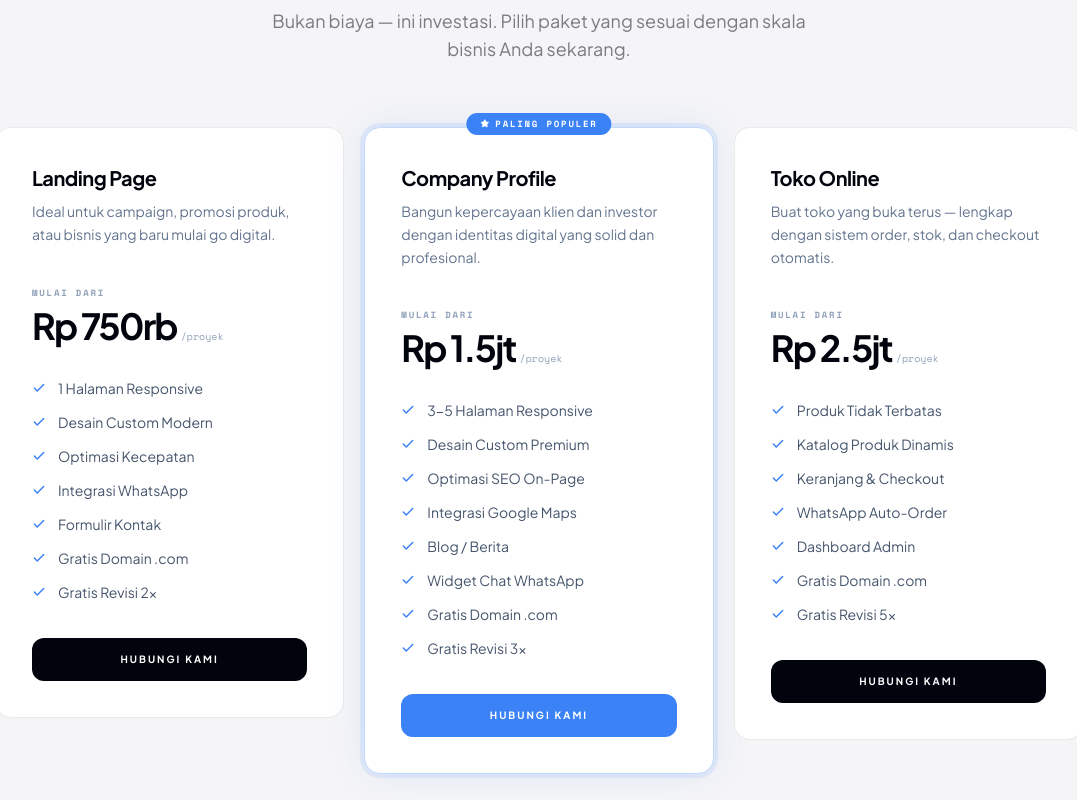
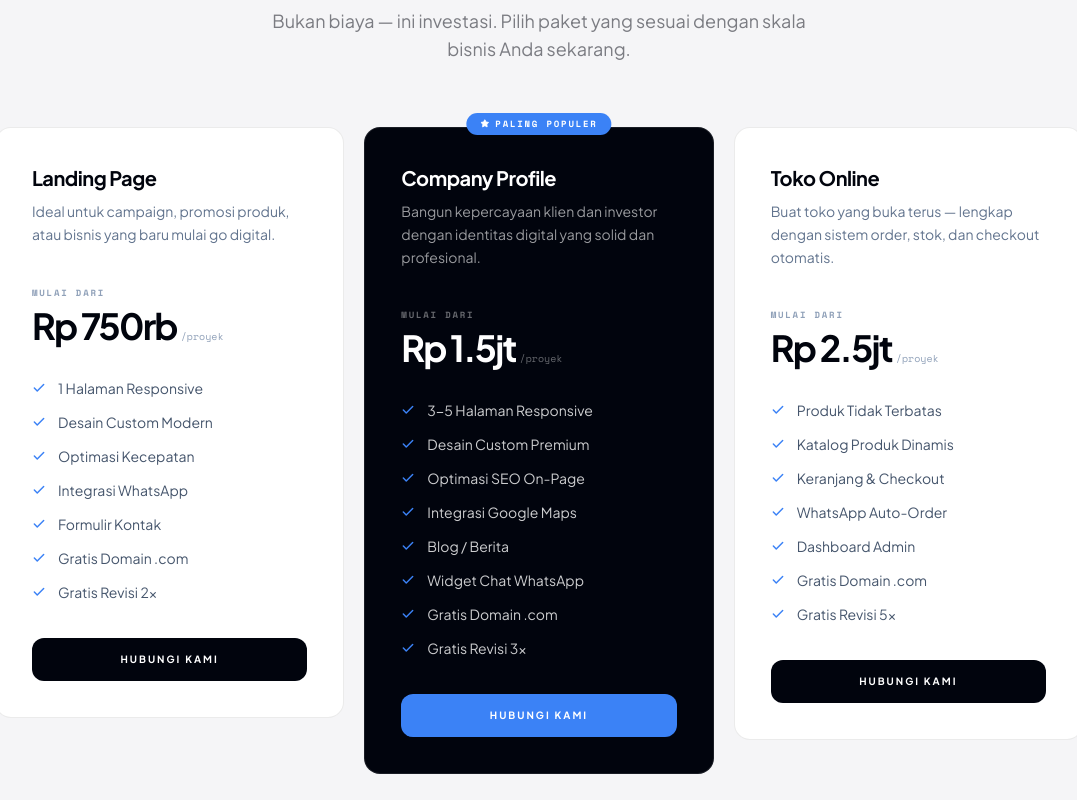
Before and after one commit to MDwihardikKPutra/scaleupgo, a Next.js app: page / in a window 1280 px wide. Shown: the part 3440-4240 px from the top of the page, without its empty margins (101-1178 px from the left). Built offline with nearby package versions, Linux system fonts and the light colour scheme.

Commit message:
style: fix cta translation key and update faq active state to dark theme

```diff
--- a/src/components/FAQ.tsx
+++ b/src/components/FAQ.tsx
@@ -56,7 +56,7 @@ export default function FAQ() {
                                 animate={isInView ? { opacity: 1, y: 0 } : {}}
                                 transition={{ duration: 0.5, ease: EASE, delay: 0.06 * i }}
                                 className={`rounded-xl border overflow-hidden transition-colors duration-300 ${isOpen
-                                    ? "border-accent-200 bg-accent-50/30"
+                                    ? "border-transparent bg-[#01040D]"
                                     : "border-black/[0.07] bg-white hover:border-black/[0.12]"
                                     }`}
                             >
@@ -64,10 +64,10 @@ export default function FAQ() {
                                     onClick={() => toggle(i)}
                                     className="w-full px-6 py-5 flex items-center justify-between text-left"
                                 >
-                                    <span className={`text-sm font-semibold transition-colors ${isOpen ? "text-accent-600" : "text-[#01040D]"}`}>
+                                    <span className={`text-sm font-semibold transition-colors ${isOpen ? "text-white" : "text-[#01040D]"}`}>
                                         {faq.question}
                                     </span>
-                                    <div className={`w-7 h-7 rounded-lg flex items-center justify-center transition-all duration-300 flex-shrink-0 ml-4 ${isOpen ? "bg-accent-500 text-white rotate-180" : "bg-black/[0.04] text-slate-400"
+                                    <div className={`w-7 h-7 rounded-lg flex items-center justify-center transition-all duration-300 flex-shrink-0 ml-4 ${isOpen ? "bg-white/10 text-white rotate-180" : "bg-black/[0.04] text-slate-400"
                                         }`}>
                                         <ChevronDown size={15} />
                                     </div>
@@ -82,7 +82,7 @@ export default function FAQ() {
                                             transition={{ duration: 0.4, ease: EASE }}
                                         >
                                             <div className="px-6 pb-5">
-                                                <p className="text-slate-500 text-sm leading-relaxed">{faq.answer}</p>
+                                                <p className={`text-sm leading-relaxed ${isOpen ? "text-white/60" : "text-slate-500"}`}>{faq.answer}</p>
                                             </div>
                                         </motion.div>
                                     )}
--- a/src/components/FinalCTA.tsx
+++ b/src/components/FinalCTA.tsx
@@ -60,7 +60,7 @@ export default function FinalCTA() {
                                     <span className="absolute top-0 -left-[100%] w-1/2 h-full block transform -skew-x-[20deg] bg-gradient-to-r from-transparent via-white/20 to-transparent animate-shine" />
                                     <span className="relative flex items-center gap-2">
                                         <MessageCircle size={18} />
-                                        {t("cta.button")}
+                                        {t("cta.wa")}
                                         <ArrowRight size={16} className="group-hover:translate-x-1 transition-transform" />
                                     </span>
                                 </a>
--- a/src/components/Pricing.tsx
+++ b/src/components/Pricing.tsx
@@ -93,26 +93,26 @@ export default function Pricing() {
                                 </div>
                             )}
 
-                            <div className={`relative p-9 rounded-2xl border bg-white transition-all duration-300 ${plan.popular
-                                ? "border-accent-200 ring-4 ring-accent-500/10 shadow-[0_0_40px_rgba(37,99,235,0.1)] group-hover:shadow-[0_15px_50px_rgba(37,99,235,0.15)]"
-                                : "border-black/[0.08] hover:border-accent-200 group-hover:shadow-xl"
+                            <div className={`relative p-9 rounded-2xl border transition-all duration-300 ${plan.popular
+                                ? "bg-[#01040D] border-white/10"
+                                : "bg-white border-black/[0.08] hover:border-accent-200 group-hover:shadow-xl"
                                 }`}>
-                                <h3 className="text-xl font-bold text-[#01040D] tracking-tight mb-2">{plan.name}</h3>
-                                <p className="text-slate-500 text-sm mb-8 leading-relaxed">{plan.description}</p>
+                                <h3 className={`text-xl font-bold tracking-tight mb-2 ${plan.popular ? "text-white" : "text-[#01040D]"}`}>{plan.name}</h3>
+                                <p className={`text-sm mb-8 leading-relaxed ${plan.popular ? "text-white/60" : "text-slate-500"}`}>{plan.description}</p>
 
                                 <div className="mb-8">
-                                    <span className="text-[9px] font-mono font-bold text-slate-400 uppercase tracking-[0.2em]">
+                                    <span className={`text-[9px] font-mono font-bold uppercase tracking-[0.2em] ${plan.popular ? "text-white/40" : "text-slate-400"}`}>
                                         {t("pricing.starting")}
                                     </span>
                                     <div className="flex items-baseline gap-1 mt-1">
-                                        <span className="text-4xl font-bold text-[#01040D] tracking-tighter">Rp {plan.price}</span>
-                                        <span className="text-slate-400 text-[10px] font-mono">/{plan.period}</span>
+                                        <span className={`text-4xl font-bold tracking-tighter ${plan.popular ? "text-white" : "text-[#01040D]"}`}>Rp {plan.price}</span>
+                                        <span className={`text-[10px] font-mono ${plan.popular ? "text-white/40" : "text-slate-400"}`}>/{plan.period}</span>
                                     </div>
                                 </div>
 
                                 <div className="space-y-3.5 mb-9">
                                     {plan.features.map((feature, j) => (
-                                        <div key={j} className="flex items-center gap-3 text-sm text-slate-600">
+                                        <div key={j} className={`flex items-center gap-3 text-sm ${plan.popular ? "text-white/80" : "text-slate-600"}`}>
                                             <Check size={14} className="text-accent-500 flex-shrink-0 stroke-[2.5]" />
                                             {feature}
                                         </div>
```
